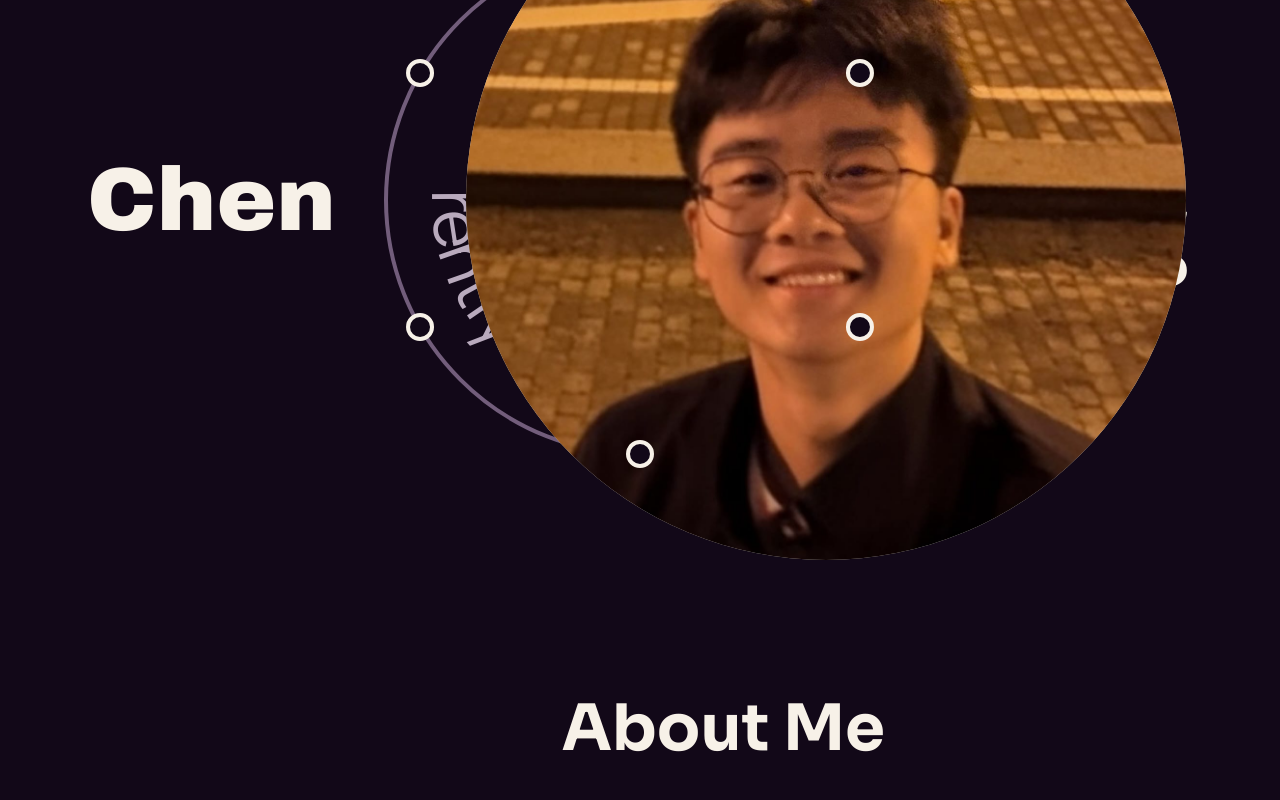
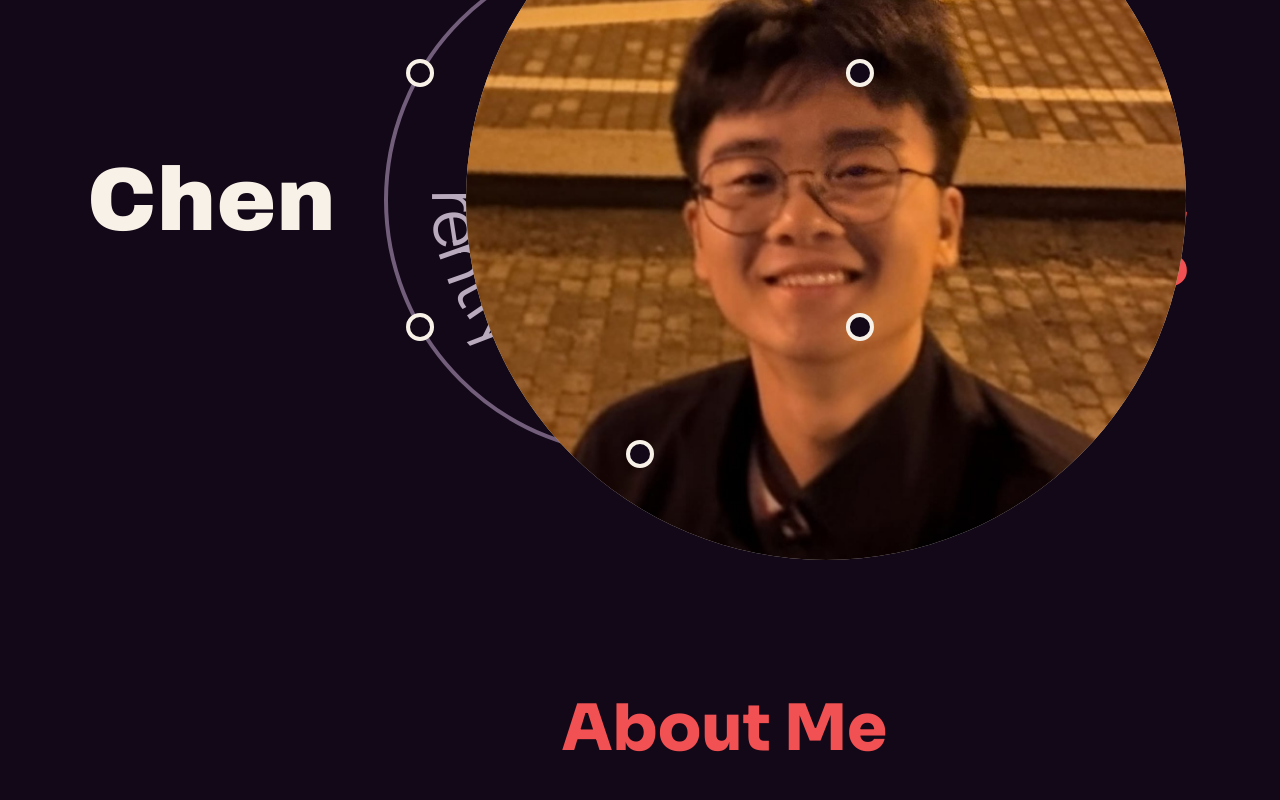
Before and after one commit to lingsongc/lingsongc.github.io, a React (Vite) app: page / in a window 1280 px wide. Shown: the part 200-1000 px from the top of the page. Built offline with nearby package versions, Linux system fonts and the light colour scheme; a web font is replaced by a local one.

Commit message:
edited title styles and colours

```diff
--- a/src/sections/Home.tsx
+++ b/src/sections/Home.tsx
@@ -13,8 +13,8 @@ export function Home() {
             <div className="orbit-ring home-navigation-ring" aria-hidden="true" />
             <div className="home-text">
                 <h1 id="home-title" className="home-title" aria-label={homeDetails.name.fullName}>
-                    <span className="home-name-left" aria-hidden="true">{leftName}</span>
-                    <span className="home-name-right" aria-hidden="true">
+                    <span className={`home-name-left ${homeDetails.name.isWestern ? "home-first-name" : ""}`} aria-hidden="true">{leftName}</span>
+                    <span className={`home-name-right ${homeDetails.name.isWestern ? "" : "home-first-name"}`} aria-hidden="true">
                         {rightName.split(" ").map((name) => <span key={name}>{name}</span>)}
                     </span>
                 </h1>
--- a/src/style.css
+++ b/src/style.css
@@ -62,7 +62,11 @@ h3 {
 }
 
 h1 { font-size: var(--text-page-title); }
-h2 { font-size: var(--text-section-title); }
+h2 {
+    color: var(--colour-accent);
+    font-size: var(--text-section-title);
+    font-weight: 800;
+}
 h3 { font-size: var(--text-subtitle); }
 
 p {
@@ -389,6 +393,10 @@ button {
     line-height: 0.85;
 }
 
+.home-first-name {
+    color: var(--colour-accent);
+}
+
 .home-name-left {
     grid-column: 1;
     grid-row: 1;
@@ -484,6 +492,7 @@ button {
 }
 
 .about-statistic-amount {
+    color: var(--colour-accent);
     font-family: var(--font-statement);
     font-weight: 400;
     font-size: clamp(1.5rem, 7vw, 7rem);
@@ -803,5 +812,8 @@ button {
 .contact-description {
     position: relative;
     z-index: 3;
+}
+
+.contact-description {
     color: var(--colour-background);
 }
```
